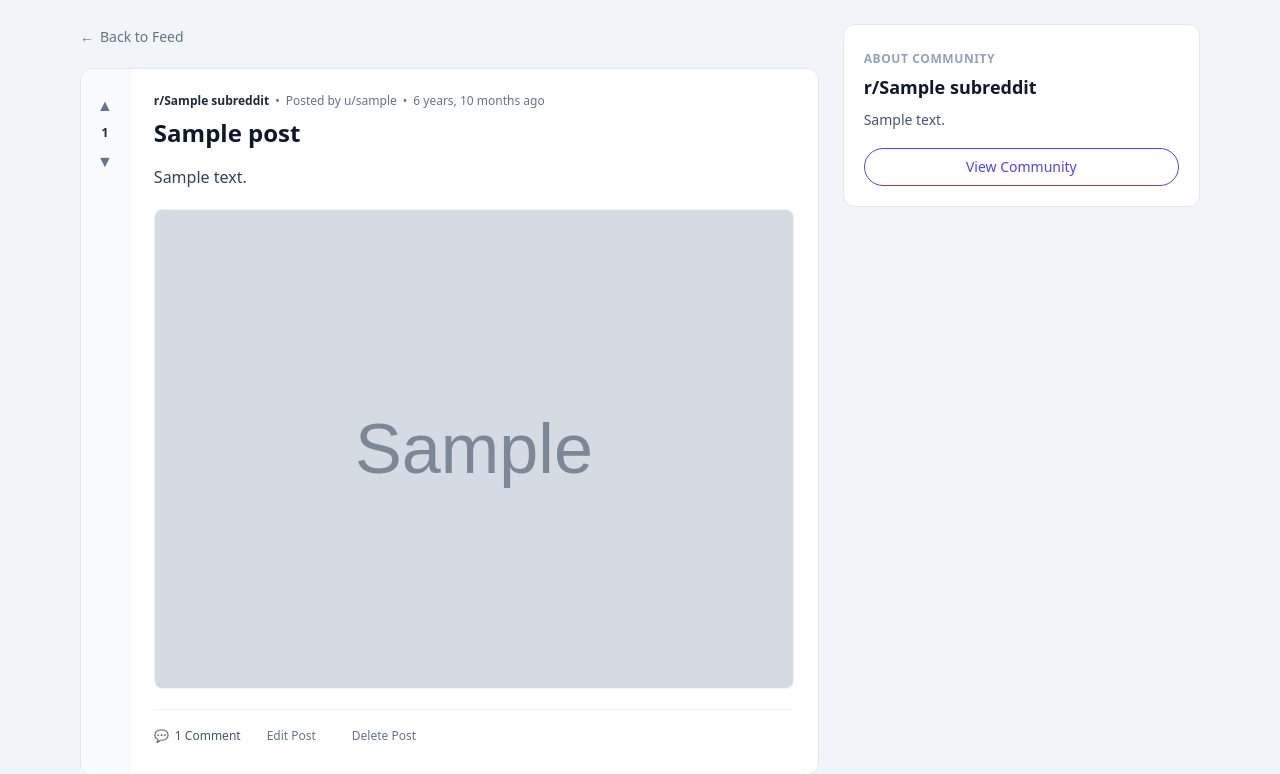
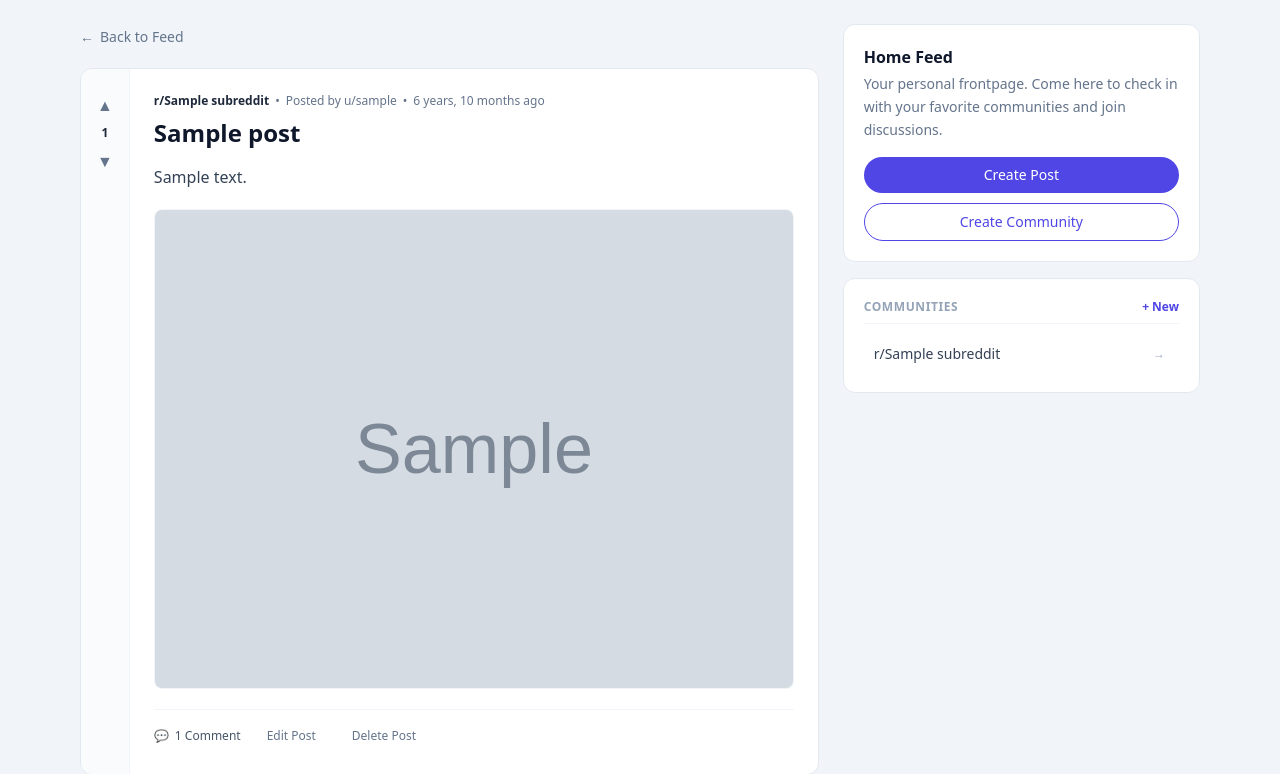
Before and after one commit to MohdWaqar08/Django-project-2, a Django app: page /blog/detail/1/ in a window 1280 px wide. Shown: the part 57-831 px from the top of the page. Run offline with Django 5.2, Linux system fonts and the light colour scheme; a user stored in the database is signed in; tables that the repository leaves empty hold one stand-in row (values such as "Sample post"); grey boxes marked "Sample" are stand-in pictures; some libraries are stand-ins or nearby versions.

Commit message:
Added community list

```diff
--- /dev/null
+++ b/blog/context_processors.py
@@ -0,0 +1,7 @@
+from .models import Subreddits
+
+def global_subreddits(request):
+    subreddits = Subreddits.objects.all().order_by('name')
+    return {
+        'sidebar_subreddits':subreddits
+    }
--- a/blog/templates/blog/post_detail.html
+++ b/blog/templates/blog/post_detail.html
@@ -170,26 +170,34 @@
 
     </div>
 
-    <!-- Right Column: Community Context Sidebar -->
-    <aside class="space-y-4 lg:sticky lg:top-20">
-        {% if post.subreddits %}
-            <div class="bg-white border border-slate-200 rounded-xl p-5 shadow-xs">
-                <span class="text-xs font-semibold uppercase tracking-wider text-slate-400">About Community</span>
-                <h3 class="font-bold text-slate-900 text-lg mt-1 mb-2">
-                    <a href="{% url 'subreddit_feed' post.subreddits.slug %}" class="hover:text-indigo-600 transition">
-                        r/{{ post.subreddits.name }}
+    <!-- Right Column: Sticky Sidebar constrained to browser viewport height -->
+    <aside class="space-y-4 lg:sticky lg:top-20 lg:max-h-[calc(100vh-6rem)] lg:flex lg:flex-col">
+
+        <!-- 1. Home Feed Actions Card (Never shrinks) -->
+        <div class="bg-white border border-slate-200 rounded-xl p-5 shadow-xs shrink-0">
+            <h3 class="font-bold text-slate-900 text-base mb-1">Home Feed</h3>
+            <p class="text-sm text-slate-500 leading-relaxed mb-4">
+                Your personal frontpage. Come here to check in with your favorite communities and join discussions.
+            </p>
+            <div class="space-y-2.5">
+                {% if user.is_authenticated %}
+                    <a href="{% url 'add_blog' %}" class="block w-full text-center bg-indigo-600 hover:bg-indigo-700 text-white text-sm font-medium py-2 rounded-full transition">
+                        Create Post
                     </a>
-                </h3>
-                {% if post.subreddits.description %}
-                    <p class="text-sm text-slate-600 leading-relaxed mb-4">
-                        {{ post.subreddits.description }}
-                    </p>
+                    <a href="{% url 'create_subreddit' %}" class="block w-full text-center border border-indigo-600 text-indigo-600 hover:bg-indigo-50 text-sm font-medium py-2 rounded-full transition">
+                        Create Community
+                    </a>
+                {% else %}
+                    <a href="{% url 'register' %}" class="block w-full text-center bg-indigo-600 hover:bg-indigo-700 text-white text-sm font-medium py-2 rounded-full transition">
+                        Join Discuss
+                    </a>
                 {% endif %}
-                <a href="{% url 'subreddit_feed' post.subreddits.slug %}" class="block w-full text-center border border-indigo-600 text-indigo-600 hover:bg-indigo-50 text-sm font-medium py-2 rounded-full transition">
-                    View Community
-                </a>
             </div>
-        {% endif %}
+        </div>
+
+        <!-- 2. Scrollable Communities Card (Fills remaining height cleanly above the bottom edge) -->
+        {% include 'includes/subreddit_sidebar.html' %}
+
     </aside>
 
 </div>
--- a/main/settings.py
+++ b/main/settings.py
@@ -63,6 +63,7 @@ TEMPLATES = [
                 'django.template.context_processors.request',
                 'django.contrib.auth.context_processors.auth',
                 'django.contrib.messages.context_processors.messages',
+                'blog.context_processors.global_subreddits'
             ],
         },
     },
--- /dev/null
+++ b/templates/includes/subreddit_sidebar.html
@@ -0,0 +1,24 @@
+<div class="bg-white border border-slate-200 rounded-xl p-5 shadow-xs flex-1 min-h-0 flex flex-col">
+    <div class="flex items-center justify-between mb-3 pb-2 border-b border-slate-100 shrink-0">
+        <span class="text-xs font-semibold uppercase tracking-wider text-slate-400">Communities</span>
+        {% if user.is_authenticated %}
+            <a href="{% url 'create_subreddit' %}" class="text-xs font-semibold text-indigo-600 hover:underline">
+                + New
+            </a>
+        {% endif %}
+    </div>
+
+    <!-- Scrollable inner list that automatically fits remaining viewport height on desktop -->
+    <ul class="space-y-1 max-h-56 lg:max-h-none flex-1 overflow-y-auto pr-1">
+        {% for sub in sidebar_subreddits %}
+            <li>
+                <a href="{% url 'subreddit_feed' sub.slug %}" class="flex items-center justify-between px-2.5 py-2 rounded-lg text-sm font-medium text-slate-700 hover:bg-slate-100 hover:text-indigo-600 transition">
+                    <span class="truncate">r/{{ sub.name }}</span>
+                    <span class="text-xs text-slate-400 shrink-0 ml-2">→</span>
+                </a>
+            </li>
+        {% empty %}
+            <li class="text-xs text-slate-400 py-2">No communities created yet.</li>
+        {% endfor %}
+    </ul>
+</div>
```
Also changed, not shown: blog/templates/blog/home.html (+9 -4 lines).
